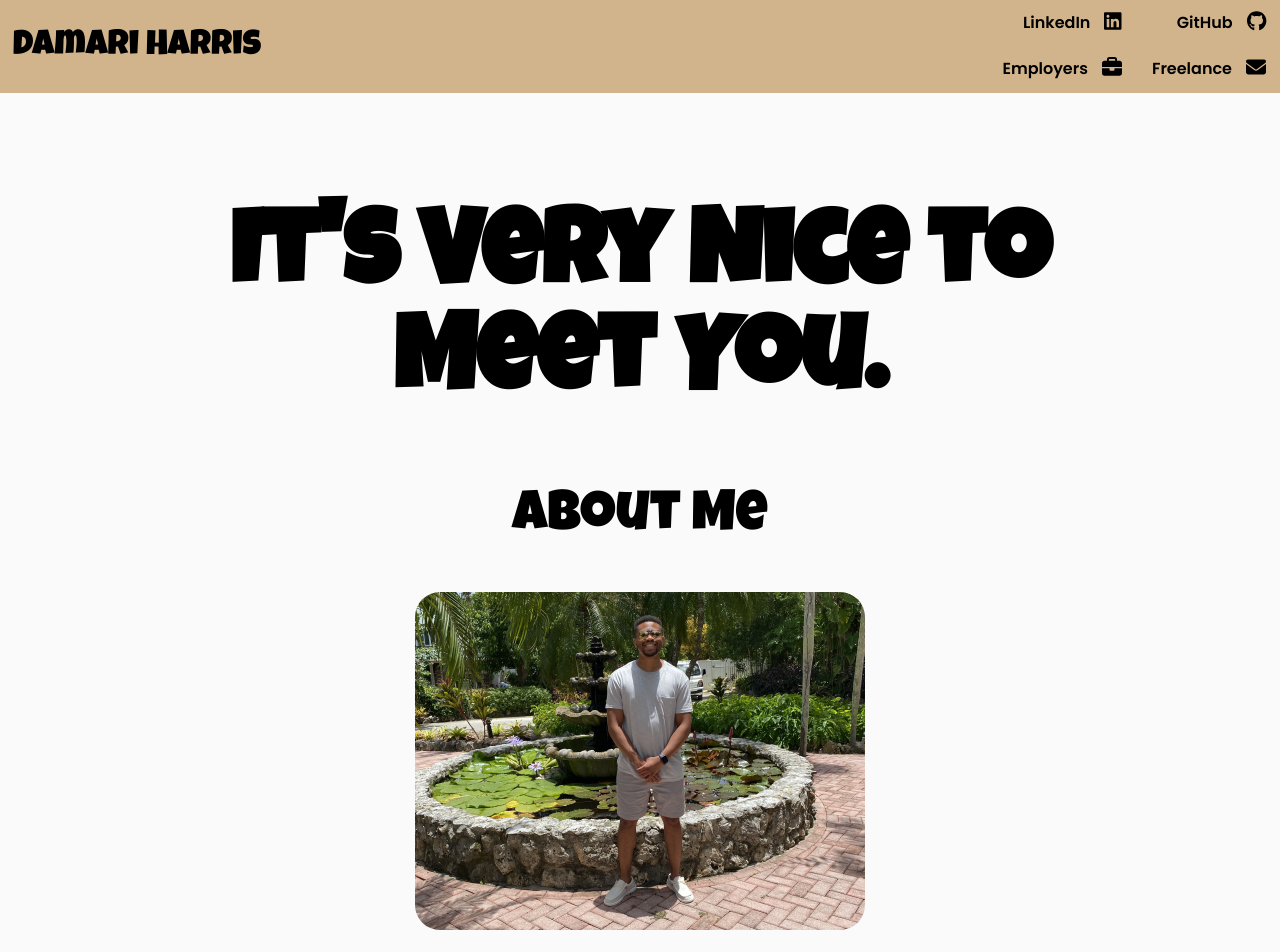
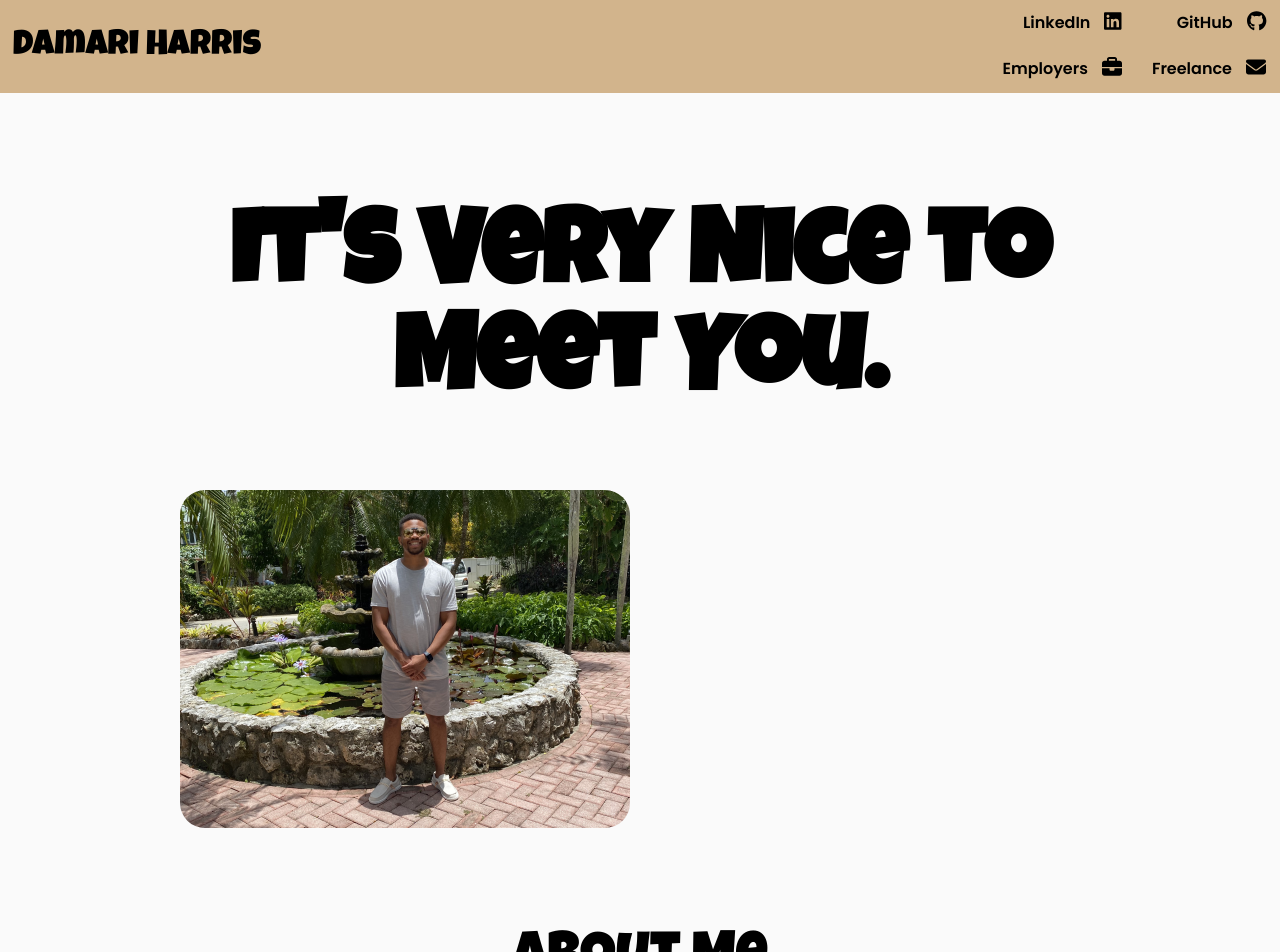
Before and after one commit to dtharris95/damari-harris-portfolio, a React (Create React App) app: page / in a window 1280 px wide. Shown: the top 952 px of the page. Built offline with nearby package versions, Linux system fonts and the light colour scheme.

Commit message:
Update homepage index.js

```diff
--- a/src/components/Homepage/index.js
+++ b/src/components/Homepage/index.js
@@ -16,16 +16,24 @@ const Homepage = () => {
           <h1 className="main-header">It's Very Nice to Meet You.</h1>
         </div>
 
+        <div className="image-container">
+          <img
+            aria-label="On vacation"
+            className="vacation-img"
+            src={vacation}
+          ></img>
+        </div>
+
         <div className="about-section">
           <h2 className="about-me">About Me</h2>
 
-          <div className="image-container">
+          {/* <div className="image-container">
             <img
               aria-label="On vacation"
               className="vacation-img"
               src={vacation}
             ></img>
-          </div>
+          </div> */}
 
           <div className="info-container">
             <p className="info-text">
```
